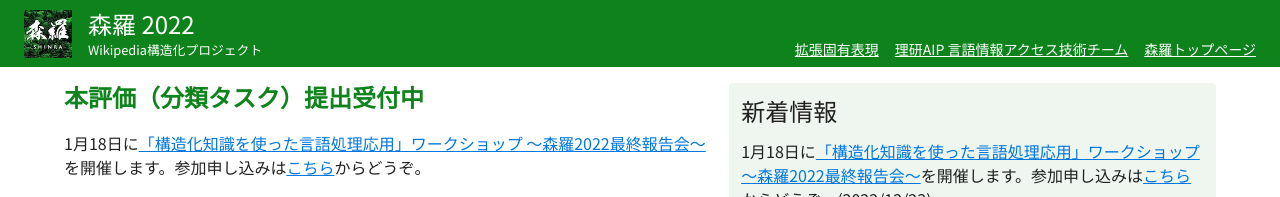
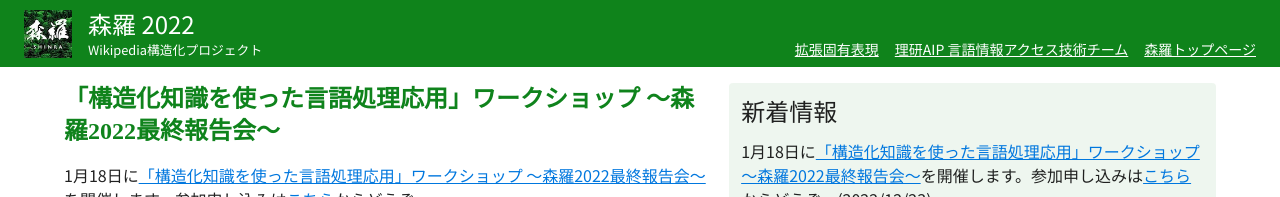
Before and after one commit to besna-institute/udagawa-shinra-project, a Next.js app: page / in a window 1280 px wide. Shown: the top 197 px of the page. Built offline with nearby package versions, Linux system fonts and the light colour scheme.

Commit message:
Update index.tsx

```diff
--- a/pages/index.tsx
+++ b/pages/index.tsx
@@ -501,7 +501,7 @@ const Home: NextPage = () => {
           }}
           theme="white"
         >
-          <h2 id="about">本評価（分類タスク）提出受付中</h2>
+          <h2 id="about">「構造化知識を使った言語処理応用」ワークショップ ～森羅2022最終報告会～</h2>
           <p>
             1月18日に
             <ExternalLink href="http://shinra-project.info/shinra2022-final-report-workshop/">
@@ -1144,7 +1144,7 @@ const Home: NextPage = () => {
                 </Question>
                 <Answer>
                   計算機リソースなどについては相談に乗ります。Slack(
-                  <ExternalLink href="https://join.slack.com/t/shinra2022/shared_invite/zt-1gps0bblz-l~QyM3JWaJa_iG0C6Lh8zw">
+                  <ExternalLink href="http://shinra-project.info/shinra2022/shinra2022_slack_invite">
                     招待リンク
                   </ExternalLink>
                   )などでお気軽にご相談ください。
```
